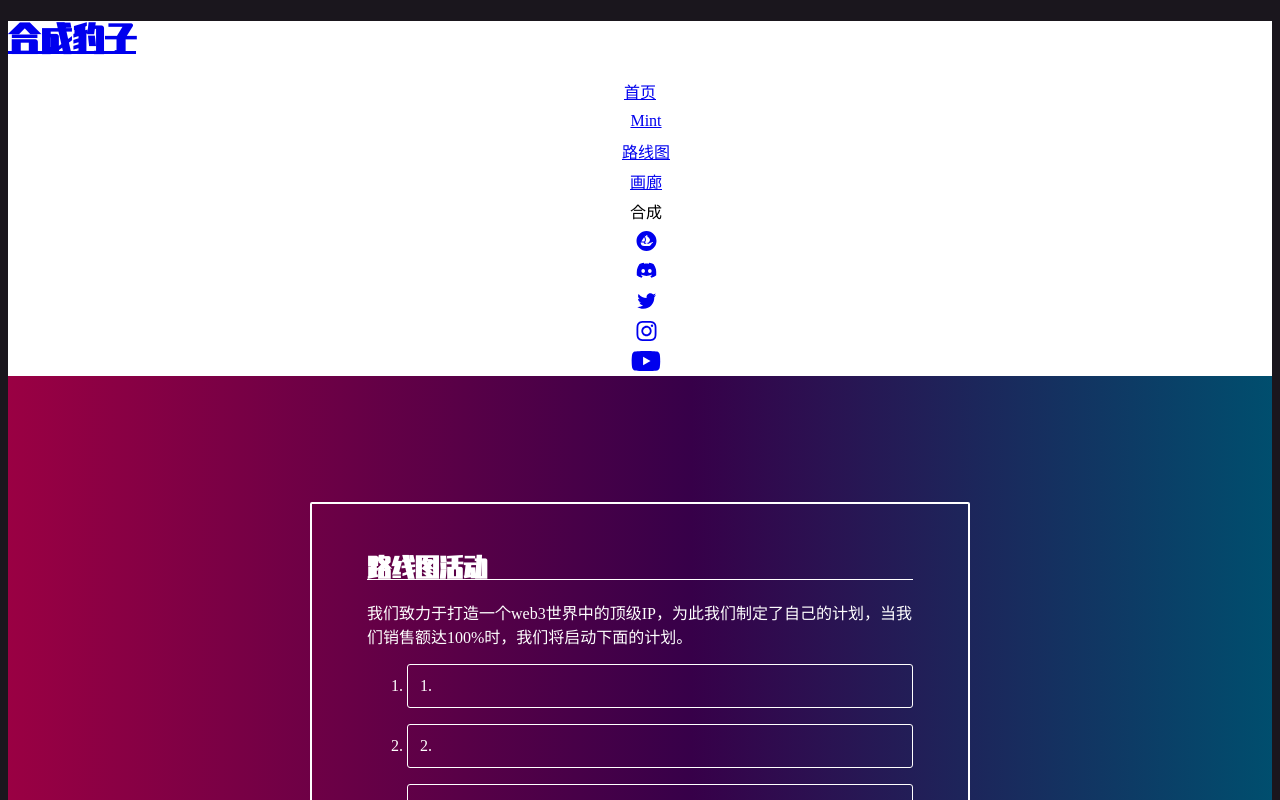
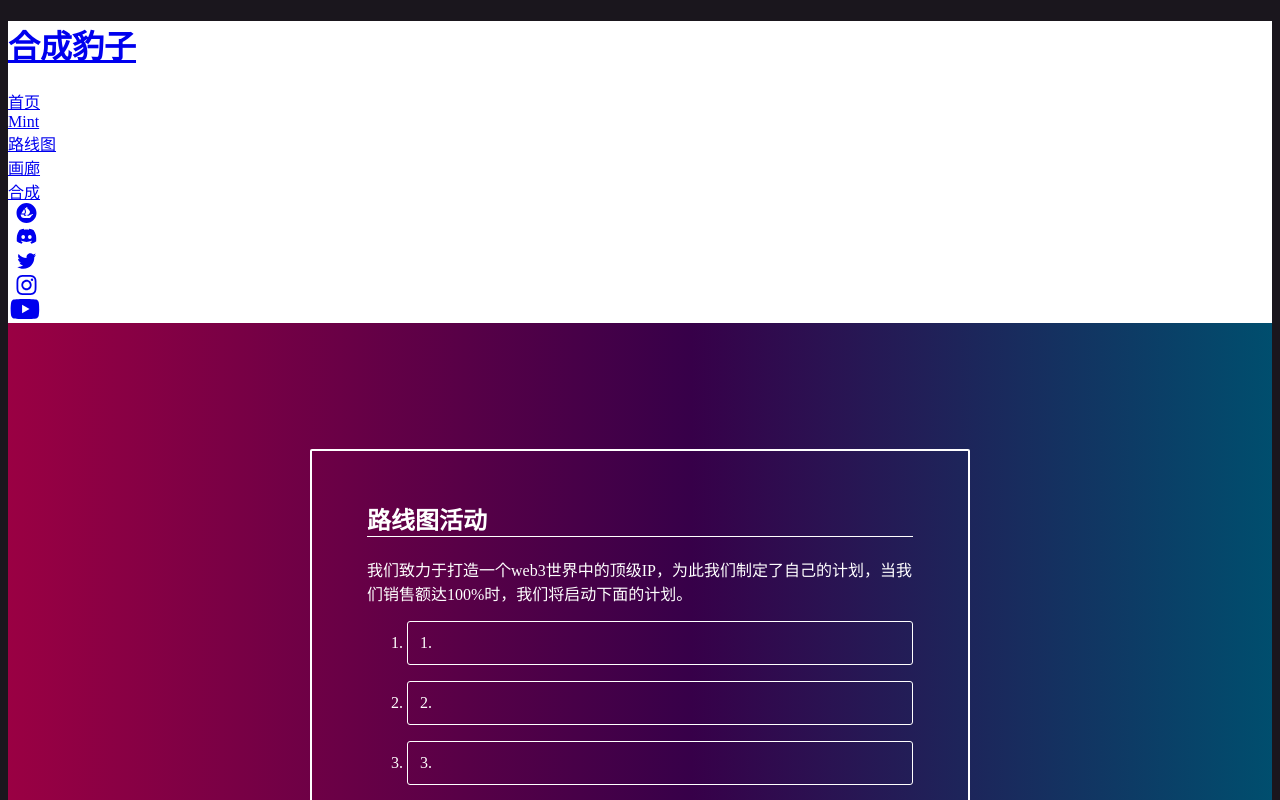
Before and after one commit to Godiswill/nft-web, a Next.js app: page /roadmap in a window 1280 px wide. Shown: the top 800 px of the page. Built offline with nearby package versions, Linux system fonts and the light colour scheme.

Commit message:
refactor: home style

```diff
--- a/components/common/Header.tsx
+++ b/components/common/Header.tsx
@@ -1,76 +1,60 @@
 import Link from 'next/link';
+import { useRouter } from 'next/router';
 import { DiscordIcon, OpenseaIcon, TwitterIcon, VectorIcon, YoutubeIcon } from '../svg';
 
+const paths = [
+    { path: '/home', name: '首页' },
+    { path: '/mint', name: 'Mint' },
+    { path: '/roadmap', name: '路线图' },
+    { path: '/gallery', name: '画廊' },
+    { path: '/404', name: '合成' },
+    { path: 'https://opensea.com', components: <OpenseaIcon /> },
+    { path: 'https://discord.com', components: <DiscordIcon /> },
+    { path: 'https://twitter.com', components: <TwitterIcon /> },
+    { path: 'https://vector.com', components: <VectorIcon /> },
+    { path: 'https://youtube.com', components: <YoutubeIcon /> },
+];
+
 export default function Header() {
+    const router = useRouter();
     return (
-        <header className="text-lg px-8 py-5 flex justify-between items-center">
-            <h1 className="rui-font rounded">
+        <header className="px-8 py-5 flex justify-between items-center">
+            <h1
+                className={`font-[RuiYan] rounded ${
+                    router.pathname === '/'
+                        ? ' pl-3 pr-3 pt-1 pb-1 border border-white bg-white bg-opacity-25'
+                        : ''
+                }`}
+            >
                 <Link href="/">合成豹子</Link>
             </h1>
             <div className="navigator flex items-center">
-                <div>
-                    <Link href="/home">首页</Link>
-                </div>
-                <div>
-                    <Link href="/mint">Mint</Link>
-                </div>
-                <div>
-                    <Link href="/roadmap">路线图</Link>
-                </div>
-                <div>
-                    <Link href="/gallery">画廊</Link>
-                </div>
-                <div>合成</div>
-                <div>
-                    <a href="https://github.com/Godiswill" target="_blank" rel="noreferrer">
-                        <OpenseaIcon />
-                    </a>
-                </div>
-                <div>
-                    <a href="https://github.com/Godiswill" target="_blank" rel="noreferrer">
-                        <DiscordIcon />
-                    </a>
-                </div>
-                <div>
-                    <a href="https://github.com/Godiswill" target="_blank" rel="noreferrer">
-                        <TwitterIcon />
-                    </a>
-                </div>
-                <div>
-                    <a href="https://github.com/Godiswill" target="_blank" rel="noreferrer">
-                        <VectorIcon />
-                    </a>
-                </div>
-                <div>
-                    <a href="https://github.com/Godiswill" target="_blank" rel="noreferrer">
-                        <YoutubeIcon />
-                    </a>
-                </div>
+                {paths.map((it) => (
+                    <div
+                        key={it.name}
+                        className={`flex justify-center items-center pl-3 pr-3 ml-3 h-8 rounded hover:bg-[#b5b5b5] ${
+                            router.pathname === it.path ? 'bg-[#b5b5b5]' : ''
+                        }`}
+                    >
+                        {it.components ? (
+                            <a
+                                href={it.path}
+                                target="_blank"
+                                rel="noreferrer"
+                                className="flex items-center"
+                            >
+                                {it.components}
+                            </a>
+                        ) : (
+                            <Link href={it.path}>{it.name}</Link>
+                        )}
+                    </div>
+                ))}
             </div>
-            <style jsx>{`
-                .navigator > div {
-                    display: flex;
-                    justify-content: center;
-                    align-items: center;
-                    padding: 0 12px;
-                    height: 30px;
-                    border-radius: 4px;
-                }
-                .navigator > div:hover {
-                    background-color: #b5b5b5;
-                }
-                .navigator > div + div {
-                    margin-left: 12px;
-                }
-                a {
-                    display: flex;
-                    align-items: center;
-                }
-            `}</style>
             <style global jsx>
                 {`
                     .navigator > div svg {
-                        height: 20px;
+                        height: 1.25rem;
                     }
                 `}
             </style>
--- a/pages/gallery/index.tsx
+++ b/pages/gallery/index.tsx
@@ -7,7 +7,7 @@ export default function RoadMap() {
             <Head>
                 <title>gallery</title>
             </Head>
-            <div className="gallery rui-font text-center">
+            <div className="gallery font-[RuiYan] text-center">
                 <h2 className="text-center text-7xl pb-5 pt-36">已全部售罄!</h2>
                 <div className="pt-3 pb-3 pl-3 pr-3 mt-24 btn rounded text-white text-center text-2xl m-auto w-fit">
                     前往 OPENSEA 购买
--- a/pages/index.tsx
+++ b/pages/index.tsx
@@ -11,7 +11,7 @@ export default function Page() {
             </Head>
             <div className="h-full flex items-end">
                 <Link href="/home">
-                    <div className="rui-font cursor-pointer w-[25rem] h-14 flex justify-center items-center ml-auto mr-auto mb-14 rounded bg-[#B11010] text-white text-2xl">
+                    <div className="font-[RuiYan] cursor-pointer lg:w-[17.3rem] lg:h-9 lg:mb-20 2xl:h-14 2xl:w-[25rem] 2xl:mb-44 flex justify-center items-center ml-auto mr-auto rounded bg-[#B11010] text-white">
                         开始探索
                     </div>
                 </Link>
--- a/pages/roadmap/index.tsx
+++ b/pages/roadmap/index.tsx
@@ -8,7 +8,7 @@ export default function RoadMap() {
                 <title>Road Map</title>
             </Head>
             <div className="road-map">
-                <h2 className="rui-font text-center text-2xl pb-5">路线图活动</h2>
+                <h2 className="font-[RuiYan] text-center text-2xl pb-5">路线图活动</h2>
                 <div className="pt-3 pb-3">
                     我们致力于打造一个web3世界中的顶级IP，为此我们制定了自己的计划，当我们销售额达100%时，我们将启动下面的计划。
                 </div>
--- a/styles/global.scss
+++ b/styles/global.scss
@@ -3,20 +3,8 @@
     src: url("/nft-web/font/rui.ttf"); //引入字体位置
 }
 
-.rui-font {
-    font-family: "RuiYan";
-}
-
 body {
     background-color: #1A161D;
-}
-
-.bg-e5e5e5 {
-    background-color: #e5e5e5;
-}
-
-.bg-b5b5b5 {
-    background-color: #b5b5b5;
 }
 
 .tiger {
@@ -31,7 +19,7 @@ body {
         }
 
         .navigator>div {
-            border: 1px solid rgb(255, 255, 255);
+            border: 1px solid white;
 
             a {
                 display: inline-block;
@@ -41,24 +29,12 @@ body {
         .navigator>div:hover {
             background-color: rgba(255, 255, 255, 0.26);
         }
-
-        .navigator>div+div {
-            margin-left: 15px;
-        }
     }
 }
 
 .tiger-common {
     header {
         background-color: white;
-
-        .navigator>div:hover {
-            background-color: #b5b5b5;
-        }
-
-        .navigator>div+div {
-            margin-left: 15px;
-        }
     }
 
     main {
```
Also changed, not shown: pages/home/index.tsx (+13 -13 lines), pages/mint/index.tsx (+7 -7 lines).
